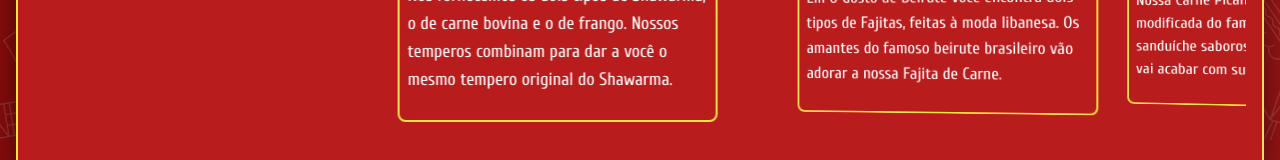
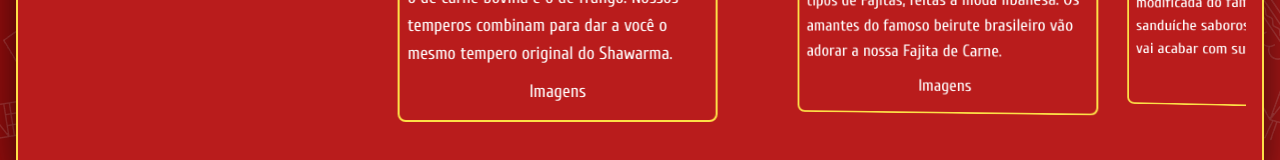
Before and after one commit to AliAbbara/o-gosto-de-beirute, a React (Create React App) app: page / in a window 1280 px wide. Shown: the part 773-933 px from the top of the page. Built offline with nearby package versions, Linux system fonts and the light colour scheme; no server answers.

Commit message:
Started with 2nd swiper hover feature

```diff
--- a/src/components/cards/SwiperCard.jsx
+++ b/src/components/cards/SwiperCard.jsx
@@ -1,15 +1,14 @@
 import { useState } from 'react'
 import SwiperCore, { EffectCoverflow } from 'swiper'
 import { Swiper, SwiperSlide } from 'swiper/react'
-import { Tooltip } from 'daisyui'
+import RedButton from './../buttons/RedButton'
 import RingCard from './RingCard'
 import 'swiper/swiper.css'
 
 SwiperCore.use([EffectCoverflow])
 
 function DefCard({ images, items, title }) {
-  const [showDesc, setShowDesc] = useState(false)
-  const [active, setActive] = useState(null)
+  const [showPics, setShowPics] = useState(false)
 
   const slidesPerViewDesktop2 = 3.5
   const slidesPerViewDesktop = 2.5
@@ -31,6 +30,14 @@ function DefCard({ images, items, title }) {
     },
   }
 
+  const onHoverStart = () => {
+    console.log('123')
+  }
+
+  const onHoverEnd = () => {
+    console.log('asd')
+  }
+
   return (
     <RingCard title={title} className='overflow-y-visible'>
       <Swiper
@@ -47,14 +54,7 @@ function DefCard({ images, items, title }) {
         {items.map((item) => (
           <SwiperSlide key={item.id}>
             {images ? (
-              <div
-                // onMouseOver={onStartHover}
-                // onMouseOut={onEndHover}
-                className='w-60 sm:w-80 h-48 sm:h-56 flex flex-col items-center text-white rounded-lg border-2 border-yellow-300'>
-                {/* <PicsCard
-                  className={showPics ? 'block' : 'hidden'}
-                  key={123123123}
-                /> */}
+              <div className='w-60 sm:w-80 h-48 sm:h-56 flex flex-col items-center text-white rounded-lg border-2 border-yellow-300'>
                 <img
                   className='w-full h-full rounded-md'
                   src={item.image}
@@ -72,6 +72,12 @@ function DefCard({ images, items, title }) {
               <div className='p-2 w-68 sm:w-80 h-52 sm:h-56 flex flex-col justify-evenly items-center rounded-lg bg-red-700 border-2 border-yellow-300'>
                 <div className='mb-2 text-xl font-semibold'>{item.name}</div>
                 <div>{item.description}</div>
+                <button
+                  onMouseOver={onHoverStart}
+                  onMouseOut={onHoverEnd}
+                  className='px-2 mt-1 text-center rounded-lg hover:bg-red-600 duration-150'>
+                  Imagens
+                </button>
               </div>
             )}
           </SwiperSlide>
```
